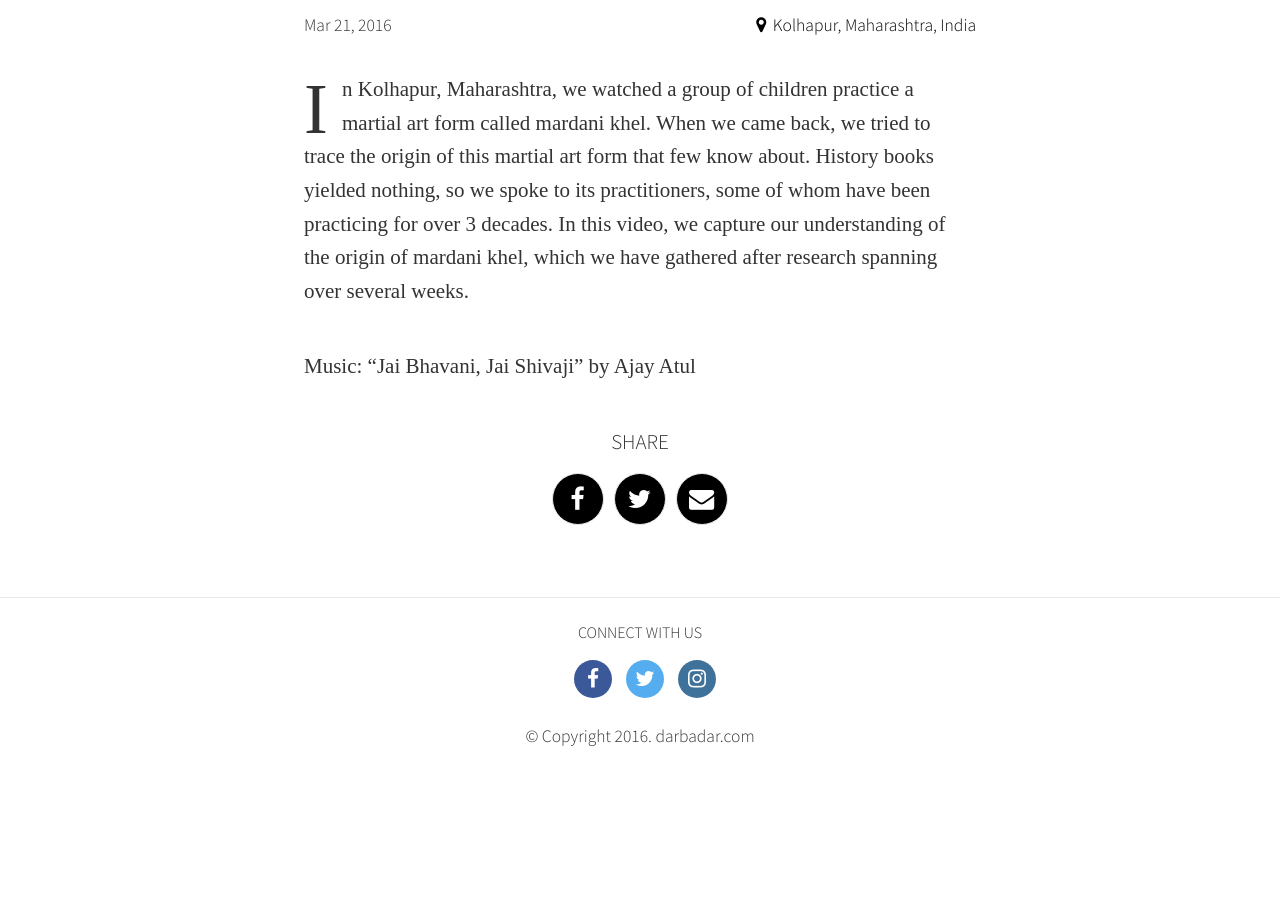
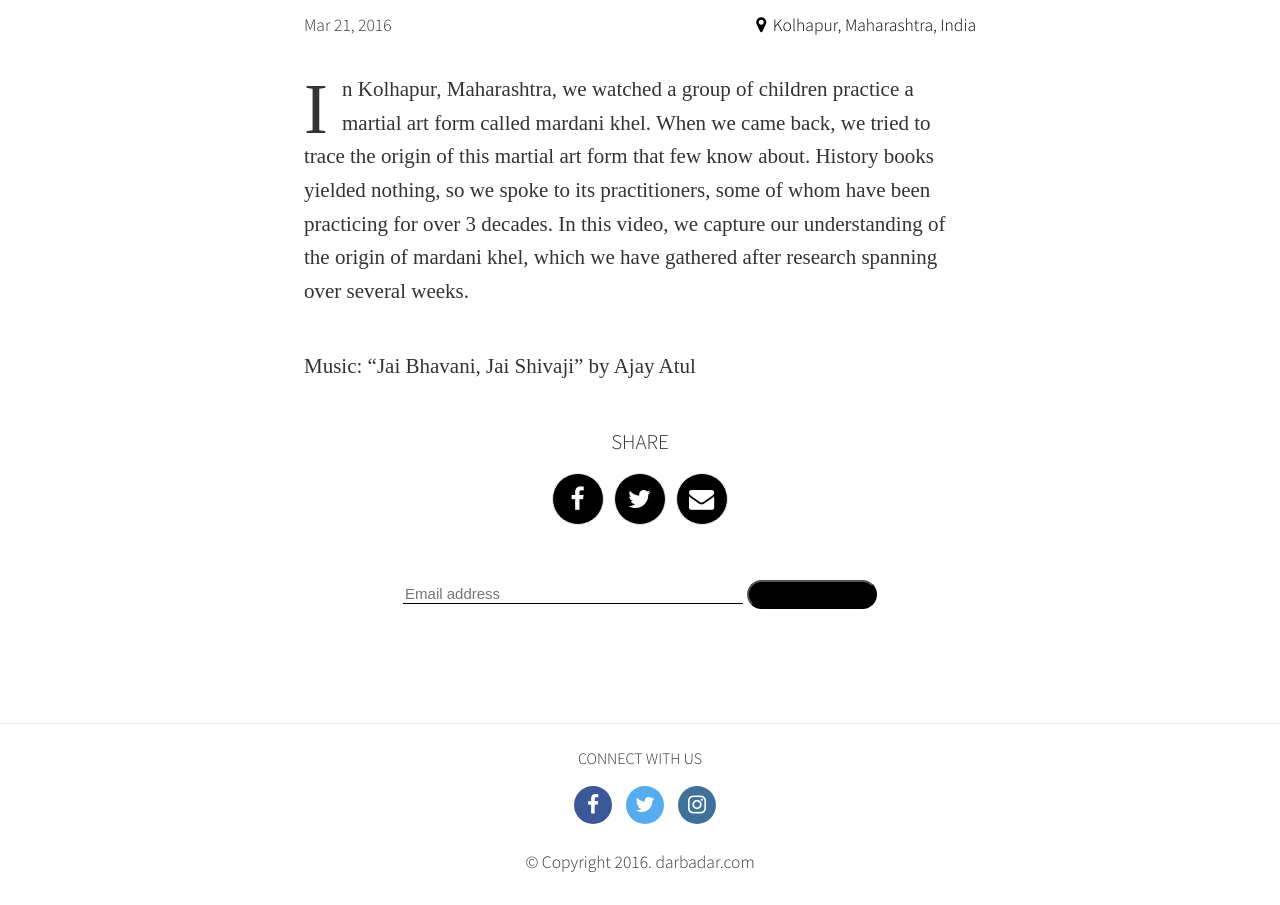
Before and after one commit to harshac/darbadar, a Jekyll site: the page built from _posts/videos/2016-03-21-mardani-khel.md, in a window 1280 px wide, cut to the strip 763-1668 px from the top of the page. Built offline with Jekyll 4.4.1, drawn with Linux system fonts in a browser that asks for light colours; nearby versions of some CDN libraries; some web fonts are replaced; comment, search, counter and statistics services are not loaded; before the commit the page ends 1542 px from its top, so only the background shows below that.

Commit message:
Added subscription

```diff
--- /dev/null
+++ b/_includes/post-footer.html
@@ -0,0 +1,5 @@
+<footer class="post-footer">
+		{% include social-media.html %}
+		{% include subscription.html %}
+		{% include comments.html %}
+	</footer>
--- a/_layouts/post.html
+++ b/_layouts/post.html
@@ -56,9 +56,6 @@ layout: default
 			{% endif %}
 		</article>
 
-	<footer class="post-footer">
-		{% include social-media.html %}
-		{% include comments.html %}
-	</footer>
+	{% include post-footer.html %}
 	<script src="/assets/js/google-analytics.js"> </script>
 </div>
--- a/_layouts/postcard.html
+++ b/_layouts/postcard.html
@@ -25,9 +25,6 @@ layout: default
 			</div>
 		</article>
 
-	<footer class="post-footer">
-		{% include social-media.html %}
-		{% include comments.html %}
-	</footer>
+	{% include post-footer.html %}
 	<script src="/assets/js/google-analytics.js"> </script>
 </div>
--- a/_layouts/video-post.html
+++ b/_layouts/video-post.html
@@ -30,9 +30,6 @@ layout: default
 			</div>
 		</article>
 
-	<footer class="post-footer">
-		{% include social-media.html %}
-		{% include comments.html %}
-	</footer>
+	{% include post-footer.html %}
 	<script src="/assets/js/google-analytics.js"> </script>
 </div>
--- a/_sass/_guide.scss
+++ b/_sass/_guide.scss
@@ -4,32 +4,17 @@
     position: relative;
     z-index: 0;
 
-    h2 {
-        font-size: 32px;
-
-        @include media-query($on-laptop) {
-            font-size: 28px;
-        }
-    }
-
     h3 {
         font-size: 26px;
         border-bottom: rgba(211,211,211, 0.7) solid 1px;
         margin-top: 10px;
     	padding-top: 10px;
+    	padding-left:10px;
 
         @include media-query($on-laptop) {
             font-size: 22px;
             margin-top: 15px;
     		padding-top: 15px;
-        }
-    }
-
-    h4 {
-        font-size: 20px;
-
-        @include media-query($on-laptop) {
-            font-size: 18px;
         }
     }
 
```
Also changed, not shown: _layouts/guide.html (+2 -5 lines).
